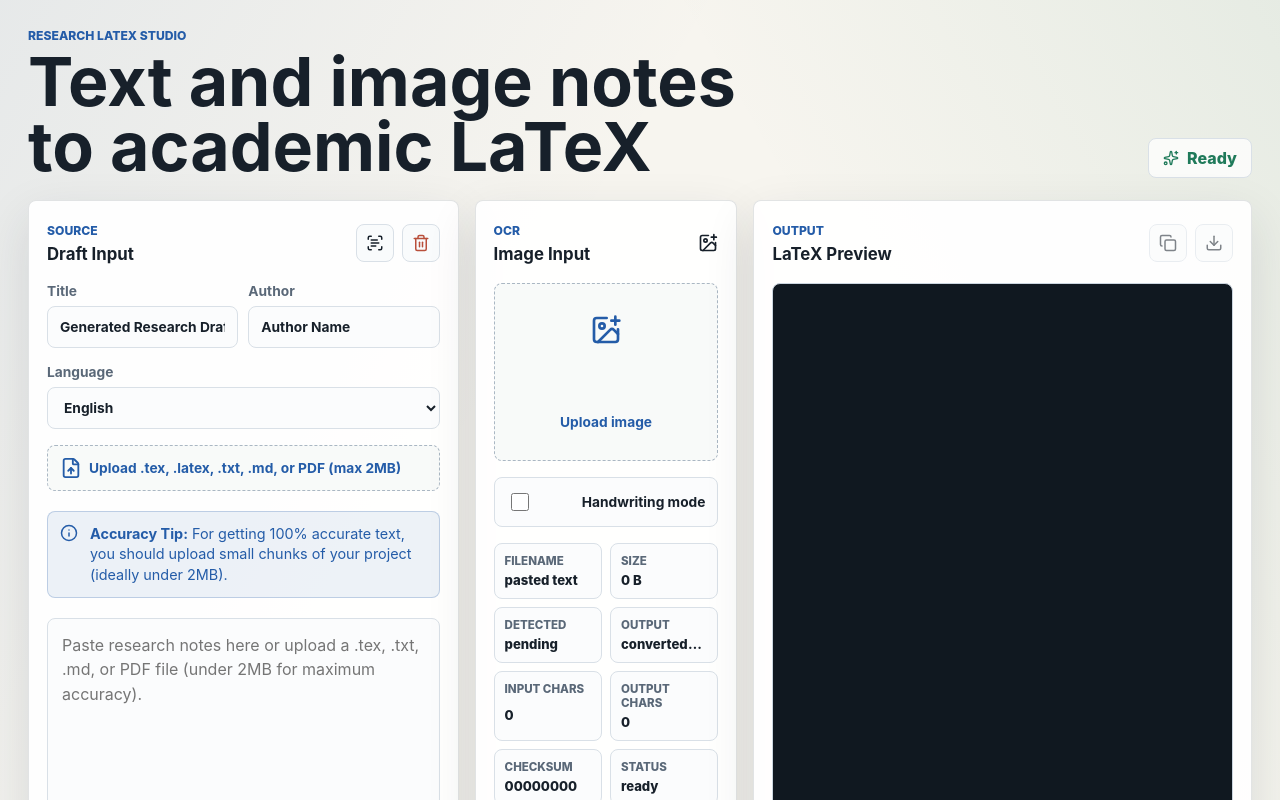
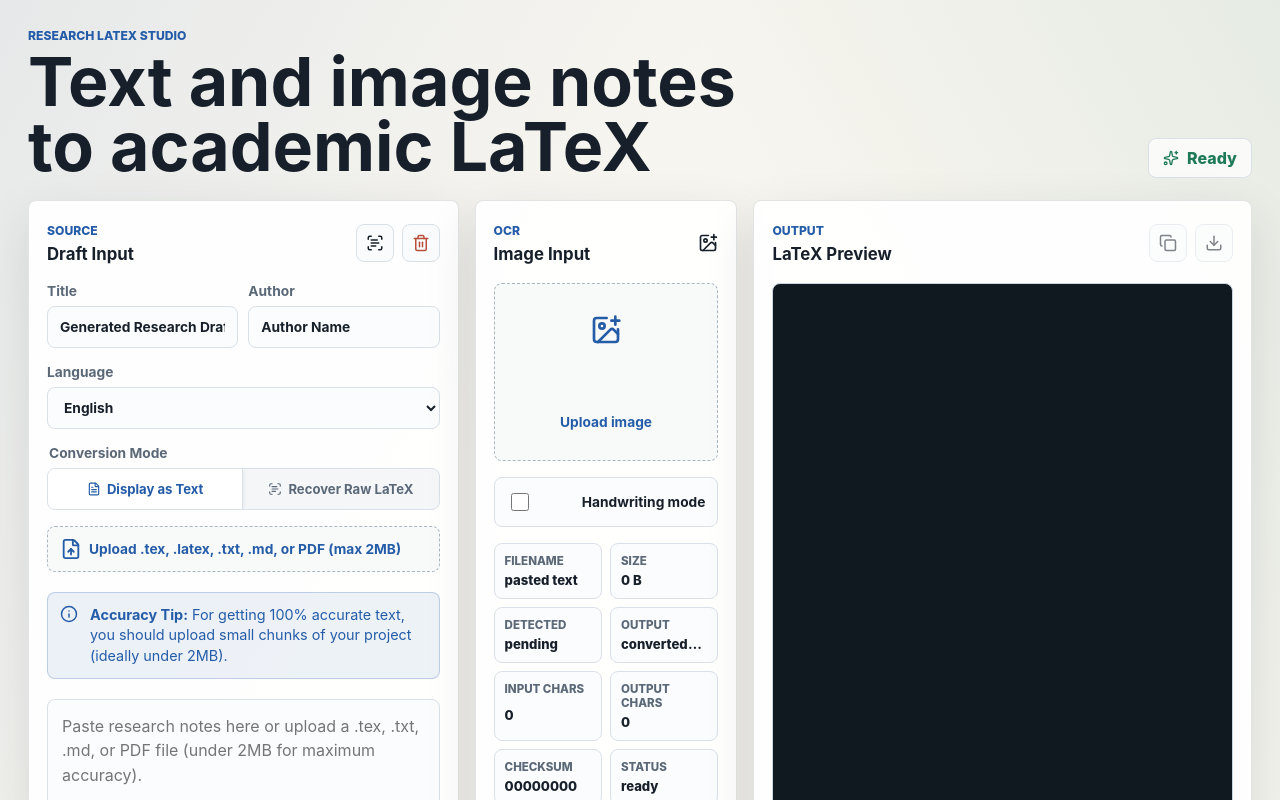
Before and after one commit to muhammadTasin/Latex-Converter, a Next.js app: page / in a window 1280 px wide. Shown: the top 800 px of the page. Built offline with nearby package versions, Linux system fonts and the light colour scheme.

Commit message:
Fix Z7 semantic LaTeX conversion bugs

```diff
--- a/app/globals.css
+++ b/app/globals.css
@@ -483,3 +483,57 @@ textarea:focus {
   border-color: rgba(185, 79, 59, 0.4);
   background: rgba(185, 79, 59, 0.08);
 }
+
+.mode-fieldset {
+  margin: 0;
+  border: 0;
+  padding: 0;
+}
+
+.mode-fieldset legend {
+  color: var(--muted);
+  font-size: 0.86rem;
+  font-weight: 750;
+  margin-bottom: 7px;
+}
+
+.mode-toggle {
+  display: grid;
+  grid-template-columns: 1fr 1fr;
+  gap: 0;
+  border: 1px solid var(--line);
+  border-radius: 8px;
+  overflow: hidden;
+  background: #f4f6f8;
+}
+
+.mode-option {
+  display: inline-flex;
+  align-items: center;
+  justify-content: center;
+  gap: 6px;
+  min-height: 40px;
+  padding: 0 10px;
+  border: 0;
+  background: transparent;
+  color: var(--muted);
+  font-size: 0.82rem;
+  font-weight: 700;
+  transition: background 0.15s, color 0.15s;
+  cursor: pointer;
+}
+
+.mode-option:first-child {
+  border-right: 1px solid var(--line);
+}
+
+.mode-option:hover:not(.active) {
+  background: rgba(36, 92, 168, 0.06);
+  color: var(--ink);
+}
+
+.mode-option.active {
+  background: var(--panel);
+  color: var(--blue);
+  box-shadow: 0 1px 4px rgba(31, 42, 55, 0.1);
+}
--- a/components/converter-shell.tsx
+++ b/components/converter-shell.tsx
@@ -11,6 +11,8 @@ type ValidationIssue = {
   suggestedFix?: string;
 };
 
+type ConversionMode = "display-source" | "recover-raw";
+
 type ConversionMetadata = {
   filename?: string;
   fileSize?: number;
@@ -22,6 +24,7 @@ type ConversionMetadata = {
   outputChecksum: string;
   status: "converted" | "preserved" | "failed";
   largeInput: boolean;
+  conversionMode?: ConversionMode;
 };
 
 type ConvertResponse = {
@@ -136,6 +139,7 @@ export function ConverterShell() {
   const [sourceFile, setSourceFile] = useState<SourceFile | null>(null);
   const [latex, setLatex] = useState("");
   const [language, setLanguage] = useState("en");
+  const [conversionMode, setConversionMode] = useState<ConversionMode>("display-source");
   const [title, setTitle] = useState("Generated Research Draft");
   const [author, setAuthor] = useState("Author Name");
   const [warnings, setWarnings] = useState<string[]>([]);
@@ -189,7 +193,8 @@ export function ConverterShell() {
           title,
           author,
           filename: fileInfo?.name,
-          fileSize: fileInfo?.size
+          fileSize: fileInfo?.size,
+          conversionMode
         })
       });
       const data = (await response.json()) as ConvertResponse;
@@ -508,6 +513,32 @@ export function ConverterShell() {
             </select>
           </label>
 
+          <fieldset className="mode-fieldset">
+            <legend>Conversion Mode</legend>
+            <div className="mode-toggle">
+              <button
+                type="button"
+                className={conversionMode === "display-source" ? "mode-option active" : "mode-option"}
+                onClick={() => setConversionMode("display-source")}
+                aria-pressed={conversionMode === "display-source"}
+                title="Escape embedded LaTeX so it displays as readable text in the generated document"
+              >
+                <FileText size={14} />
+                Display as Text
+              </button>
+              <button
+                type="button"
+                className={conversionMode === "recover-raw" ? "mode-option active" : "mode-option"}
+                onClick={() => setConversionMode("recover-raw")}
+                aria-pressed={conversionMode === "recover-raw"}
+                title="When a complete LaTeX document is found, recover it as editable raw .tex source"
+              >
+                <ScanText size={14} />
+                Recover Raw LaTeX
+              </button>
+            </div>
+          </fieldset>
+
           <label className="text-upload-zone">
             <input key={`source-${resetKey}`} type="file" accept=".tex,.latex,.txt,.md,.pdf,text/plain,text/markdown,application/pdf" onChange={(event) => loadTextFile(event.target.files?.[0] ?? null)} />
             <FileUp size={22} />
--- a/lib/latex/converter.ts
+++ b/lib/latex/converter.ts
@@ -1345,8 +1345,19 @@ function parseDocument(text: string): ParsedDocument {
       const trimmed = candidate.trim();
       return Boolean(trimmed) && !isStructuralLine(trimmed);
     });
-    blocks.push({ type: "paragraph", lines: paragraph.values });
-    index = paragraph.nextIndex;
+
+    if (paragraph.values.length) {
+      blocks.push({ type: "paragraph", lines: paragraph.values });
+      index = paragraph.nextIndex;
+    } else {
+      // Fallback: If no parser handled this line but it triggered isStructuralLine,
+      // it's a false positive structure (e.g. a loose Markdown table row). Consume it as a paragraph to prevent infinite loops.
+      const fallbackLine = lines[index].trim();
+      if (fallbackLine) {
+        blocks.push({ type: "paragraph", lines: [fallbackLine] });
+      }
+      index += 1;
+    }
   }
 
   return { title, author, institution, date, blocks: insertKeywordsBlock(blocks, keywords) };
--- a/scripts/test-latex-converter.mjs
+++ b/scripts/test-latex-converter.mjs
@@ -762,6 +762,12 @@ const z7Res7 = convertTextToLatex({ text: z7Input7, filename: "z7-7.txt" });
 assertExcludes(z7Res7.latex, "\\section*{References}", "Test Z7.7: Should not split Citations and References");
 assertExcludes(z7Res7.latex, "\\bibitem", "Test Z7.7: Should not turn ordinary citation prose into bibitem");
 
+const z7Input8 = `Expected Behavior Check Table
+Check Pass condition
+Download Downloaded output must match preview output exactly.`;
+const z7Res8 = convertTextToLatex({ text: z7Input8, filename: "z7-8.txt" });
+assertIncludes(z7Res8.latex, "Downloaded output must match", "Test Z7.8: Should not hang and should preserve the text");
+
 console.log("LaTeX converter regression tests passed");
 
 function createMinimalPdf(text) {
```
Also changed, not shown: test-api-hang.mjs (renamed from test-z7.4.mjs, +19 -12 lines), 2 other files (tests, documents, lock files or other folders).
